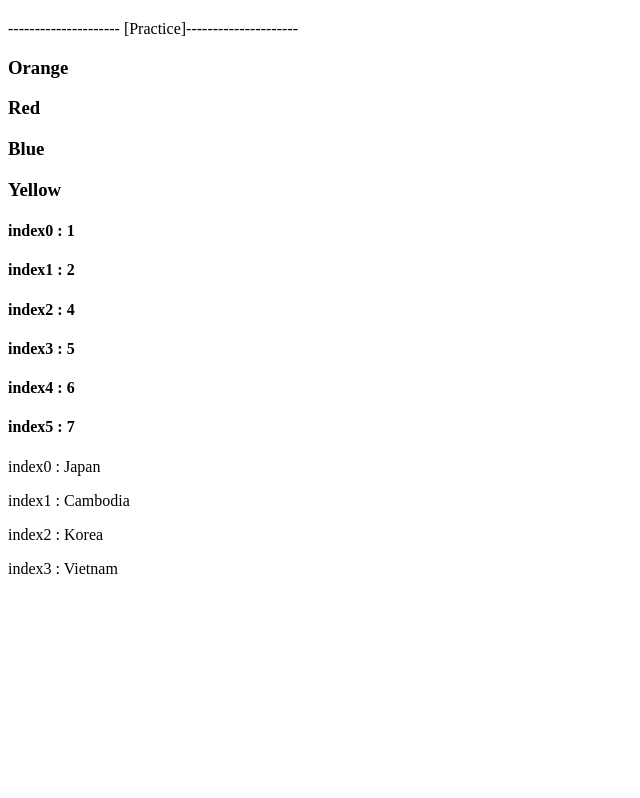
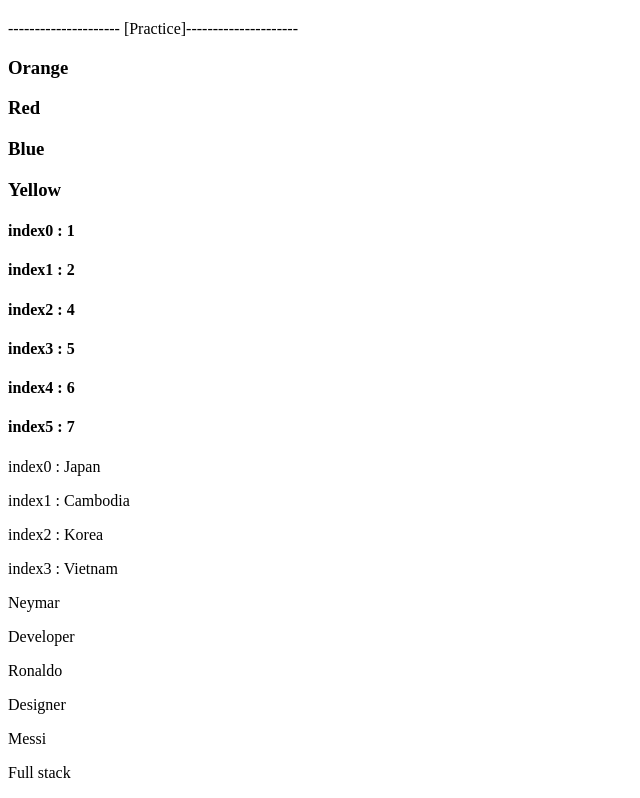
Before and after one commit to hongdyhengmesa/WebDevelopment, a Vue app: page / in a window 1280 px wide. Shown: the part 1343-2141 px from the top of the page, without its empty margins (0-640 px from the left). Before the commit the page ends 1937 px from the top, so only its background shows below. Built offline with nearby package versions, Linux system fonts and the light colour scheme.

Commit message:
finished practice2

```diff
--- a/src/App.vue
+++ b/src/App.vue
@@ -5,6 +5,7 @@
     <Ex1/>
     <p>--------------------- [Practice]---------------------</p>
     <Practice1/>
+    <Practice2/>
   </div>
 </template>
 
@@ -12,4 +13,5 @@
   import V_for from "./components/loop/V_for.vue";
   import Ex1 from "./components/loop/Ex1.vue";
   import Practice1 from "./components/loop/Practice1.vue";
+  import Practice2 from "./components/loop/Practice2.vue";
 </script>
--- /dev/null
+++ b/src/components/loop/Practice2.vue
@@ -0,0 +1,26 @@
+<template>
+    <div v-for="employee in employees" :key="employee.id">
+        <p>{{ employee.name }}</p>
+        <p>{{ employee.position }}</p>
+    </div>
+</template>
+
+<script setup>
+    const employees = [
+        {
+            id: 1,
+            name: "Neymar",
+            position: "Developer"
+        },
+        {
+            id: 2,
+            name: "Ronaldo",
+            position: "Designer"
+        },
+        {
+            id: 3,
+            name: "Messi",
+            position: "Full stack"
+        }
+    ]
+</script>
```
